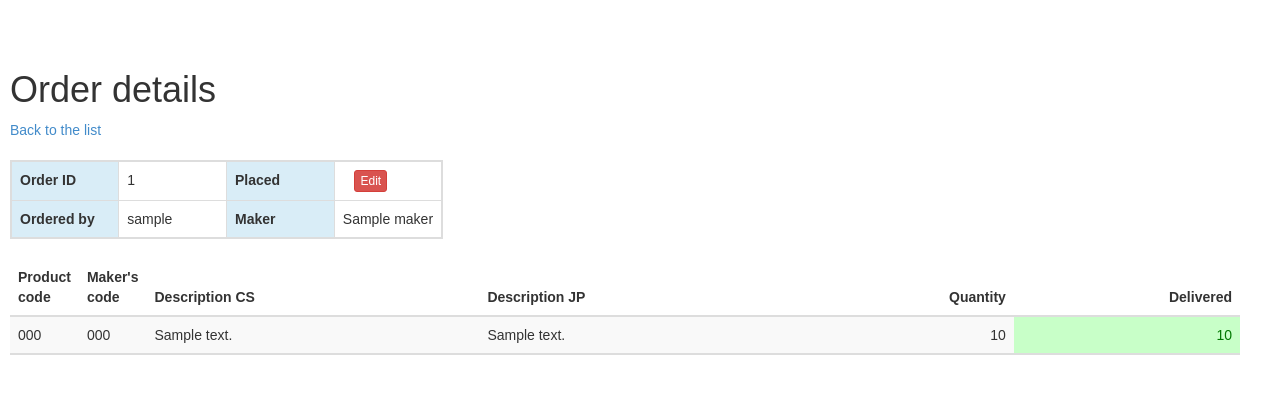
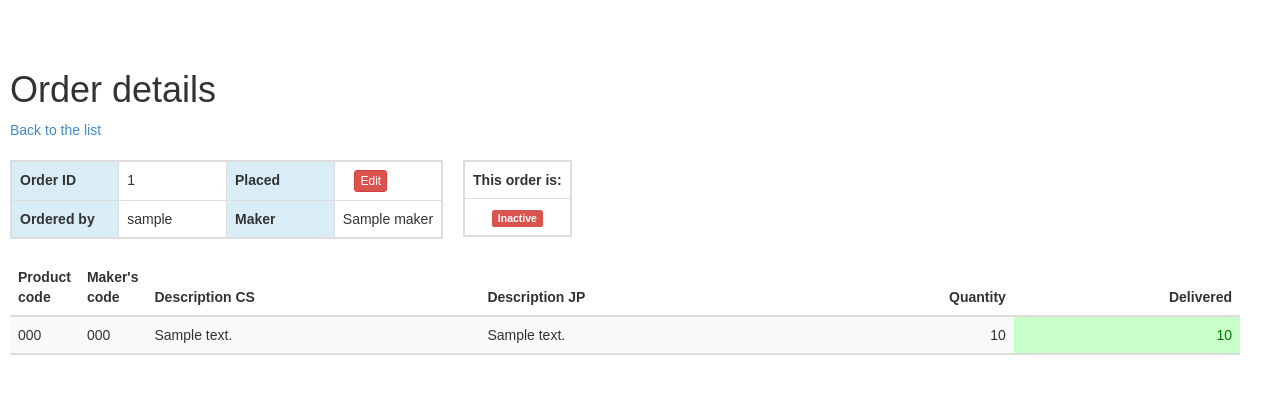
Before and after one commit to HeinzHinek/AxiStore, a Python web app: template app/templates/orders/order.html in a window 1280 px wide. Shown: the top 394 px of the page. Run offline with Jinja, Linux system fonts and the light colour scheme; the template is opened without the code that fills it: most values are stand-ins (such as "Sample title", 1, 10 or a date in 2020); form fields are guessed from the names that the template uses.

Commit message:
Active / Inactive display label added

```diff
--- a/app/templates/orders/order.html
+++ b/app/templates/orders/order.html
@@ -42,6 +42,20 @@
             <td>{{ order.orderer.nickname }}</td>
             <th class="info info">{{ _('Maker') }}</th>
             <td>{{ order.maker.name }}</td>
+        </tr>
+    </table>
+    <table class="table table-bordered col-md-3" style="border: 2px solid #dddddd; margin-left: 20px; width: auto;">
+        <tr>
+            <th>{{ _('This order is') }}:</th>
+        </tr>
+        <tr>
+            <td style="text-align: center;">
+                {% if order.active_flg %}
+                <label class="label label-success">{{ _('Active') }}</label>
+                {% else %}
+                <label class="label label-danger">{{ _('Inactive') }}</label>
+                {% endif %}
+            </td>
         </tr>
     </table>
 </div>
```
